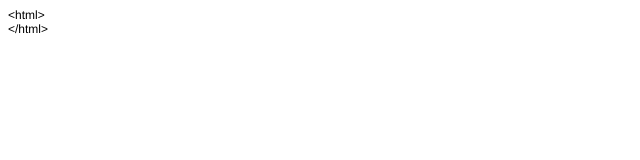
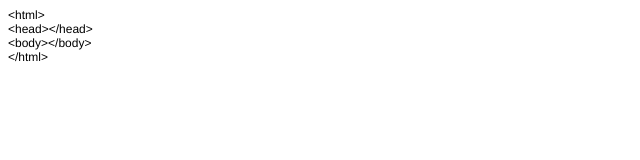
Before and after one commit to klimovich80/first-project, a plain HTML site: page index.html in a window 1280 px wide. Shown: the whole page, without its empty margins (0-640 px from the left). Drawn offline with Linux system fonts and the light colour scheme.

Commit message:
добавил стили

```diff
--- a/index.html
+++ b/index.html
@@ -7,11 +7,14 @@
   <meta name="Generator" content="Cocoa HTML Writer">
   <meta name="CocoaVersion" content="1561.61">
   <style type="text/css">
-    p.p1 {margin: 0.0px 0.0px 0.0px 0.0px; font: 12.0px Helvetica}
+    p.p1 {margin: 0.0px 0.0px 0.0px 0.0px; line-height: 14.0px; font: 12.0px Helvetica; color: #000000; -webkit-text-stroke: #000000}
+    span.s1 {font-kerning: none}
   </style>
 </head>
 <body>
-<p class="p1">&lt;html&gt;</p>
-<p class="p1">&lt;/html&gt;</p>
+<p class="p1"><span class="s1">&lt;html&gt;</span></p>
+<p class="p1"><span class="s1">&lt;head&gt;&lt;/head&gt;</span></p>
+<p class="p1"><span class="s1">&lt;body&gt;&lt;/body&gt;</span></p>
+<p class="p1"><span class="s1">&lt;/html&gt;</span></p>
 </body>
 </html>
--- a/style.css
+++ b/style.css
@@ -1,3 +1,4 @@
 body{
 margin: 0;
+padding: 0;
 }
```
